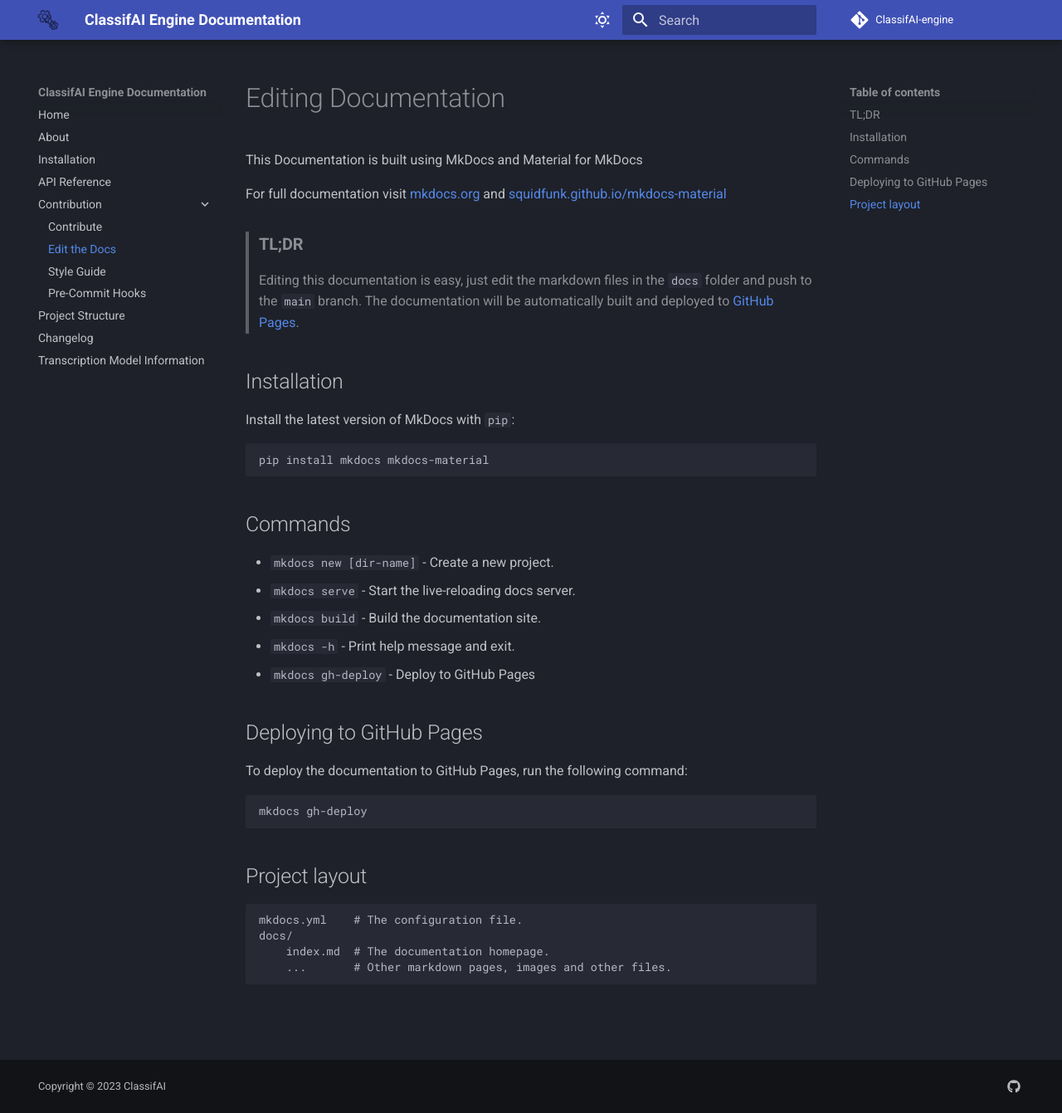
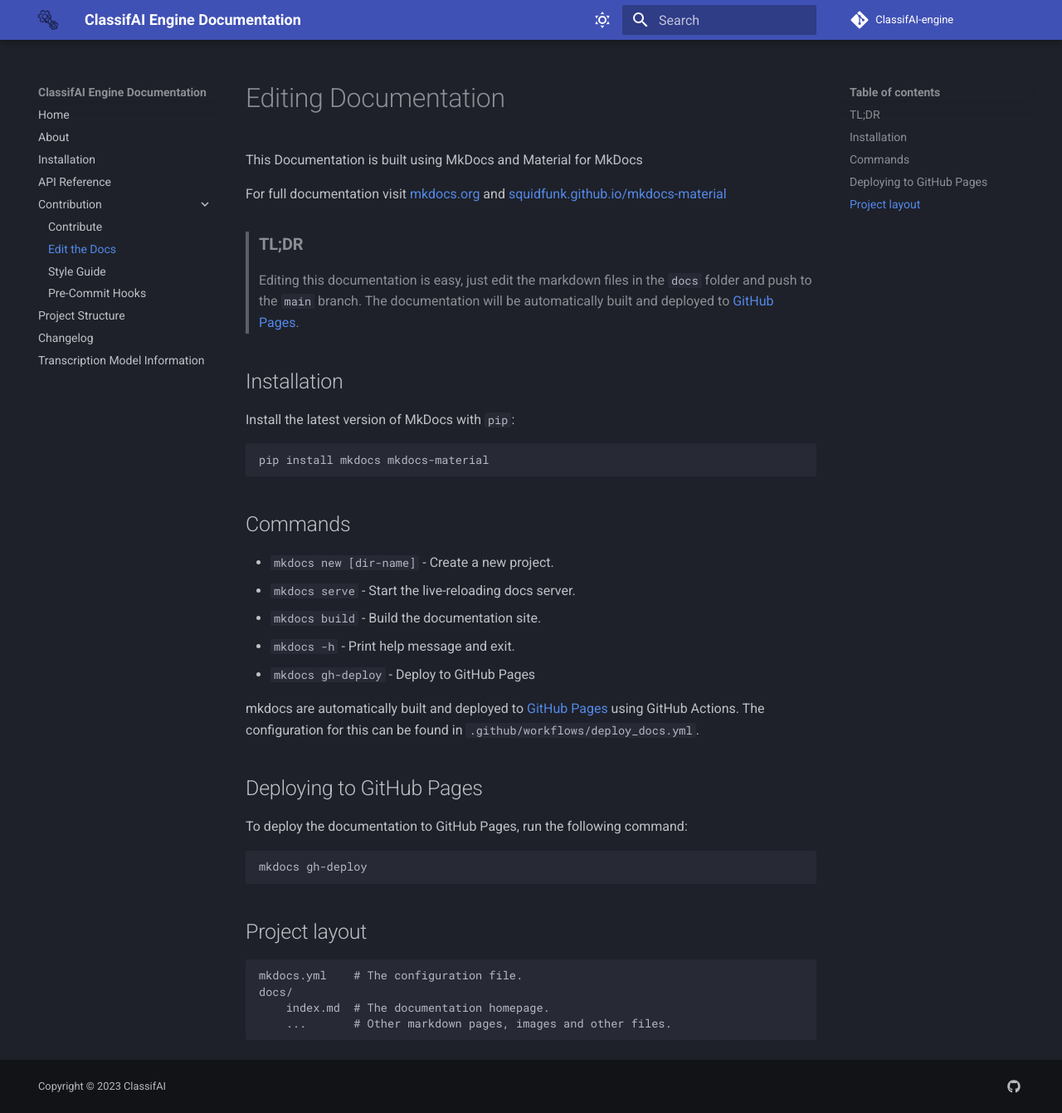
Before and after one commit to TCU-ClassifAI/classifAI-engine, an MkDocs documentation site: the page built from docs/contribution/editing_docs.md, in a window 1280 px wide and 1341 px high. Shown: the whole window at 83% size. Built offline with MkDocs 1.6.1 and Material for MkDocs 9.7.7, drawn with Linux system fonts in a browser that asks for light colours; comment, search, counter and statistics services are not loaded.

Commit message:
Update editing docs info

```diff
--- a/docs/contribution/editing_docs.md
+++ b/docs/contribution/editing_docs.md
@@ -23,6 +23,8 @@
 * `mkdocs -h` - Print help message and exit.
 * `mkdocs gh-deploy` - Deploy to GitHub Pages
 
+mkdocs are automatically built and deployed to [GitHub Pages](https://tcu-instructional-ai.github.io/classifAI-engine/) using GitHub Actions. The configuration for this can be found in `.github/workflows/deploy_docs.yml`.
+
 ## Deploying to GitHub Pages
 
 To deploy the documentation to GitHub Pages, run the following command:
```
